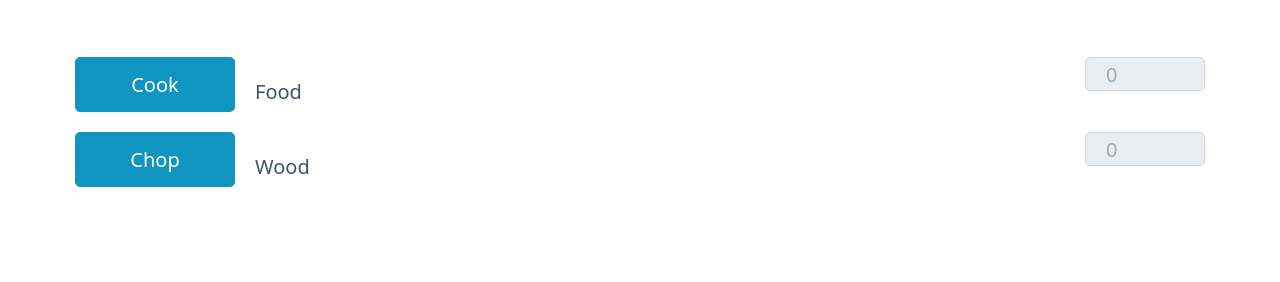
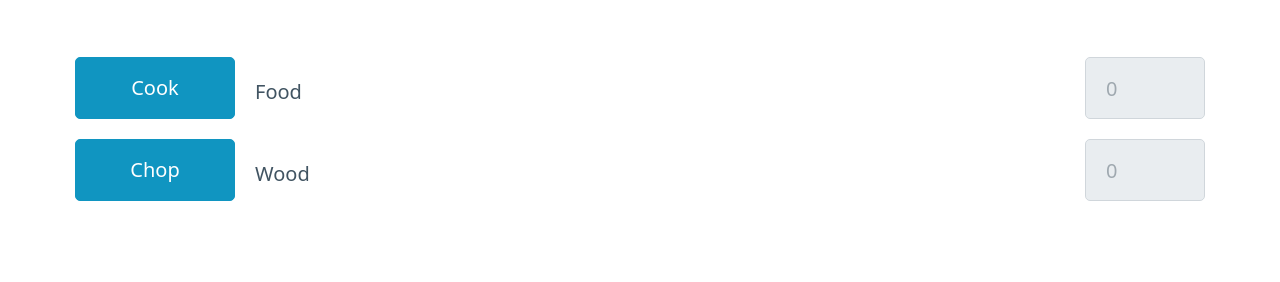
Before and after one commit to kalisjoshua/adventure, a plain HTML site: page index.html in a window 1280 px wide. Shown: the part 63-345 px from the top of the page. Drawn offline with nearby package versions, Linux system fonts and the light colour scheme.

Commit message:
remove bad customization

```diff
--- a/index.html
+++ b/index.html
@@ -12,14 +12,9 @@
     />
 
     <style>
-      :root {
-        --form-element-spacing-vertical: 1px;
-      }
-
       body > footer,
       body > header,
       body > main {
-        /* --block-spacing-horizontal: 0; */
         --block-spacing-vertical: 0;
       }
 
```
